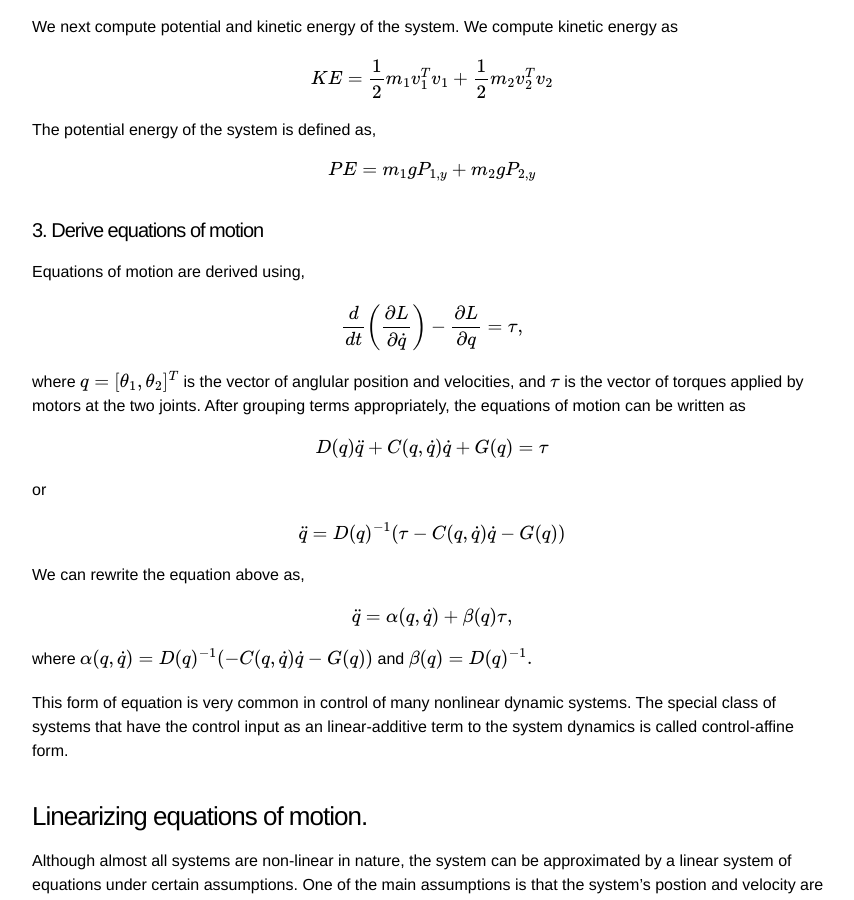
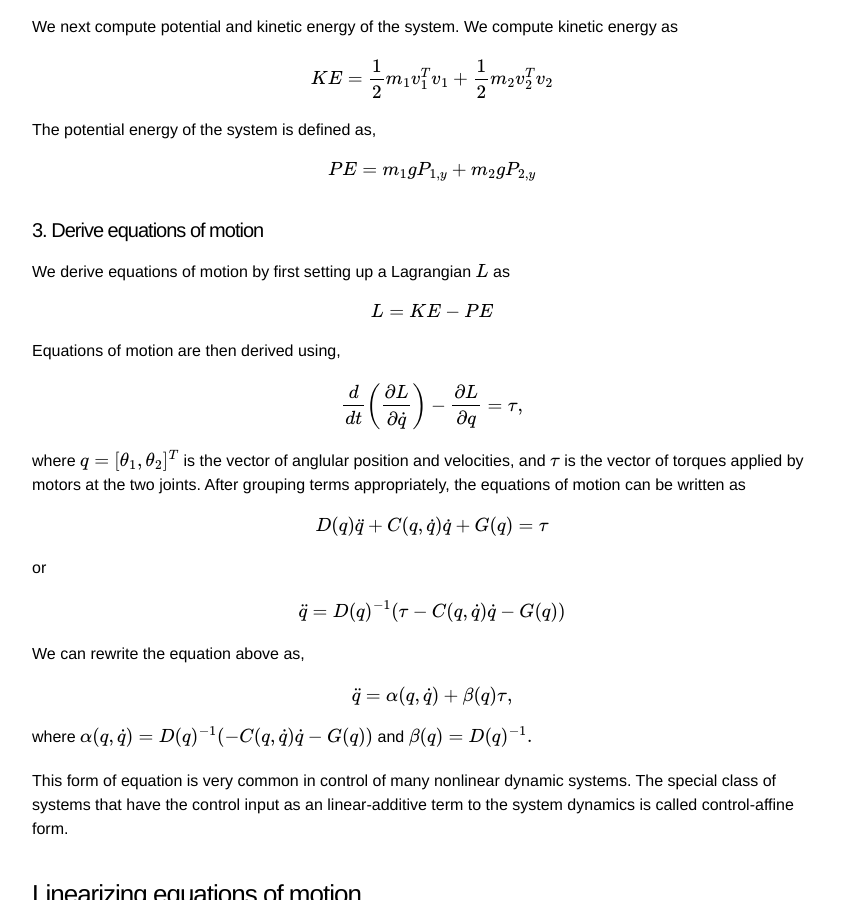
Before and after one commit to mec560sbu/mec560sbu.github.io, a Jekyll site: the page built from _posts/2016-08-30-2R_EOM_dynamics_example.markdown, in a window 1280 px wide and 900 px high, scrolled down 1827 px. Shown: the whole window, without its empty margins (208-1062 px from the left). Built offline with Jekyll 4.4.1, drawn with Linux system fonts in a browser that asks for light colours; formulas are drawn with MathJax 3; comment, search, counter and statistics services are not loaded.

Commit message:
added KE-PE

```diff
--- a/_posts/2016-08-30-2R_EOM_dynamics_example.markdown
+++ b/_posts/2016-08-30-2R_EOM_dynamics_example.markdown
@@ -54,7 +54,11 @@ $$ PE = m_1 g P_{1,y} + m_2 g P_{2,y} $$
 
 #### 3. Derive equations of motion
 
-Equations of motion are derived using,
+We derive equations of motion by first setting up a Lagrangian \\( L \\) as
+
+$$ L = KE - PE $$
+
+Equations of motion are then derived using,
 
 $$ \frac{d}{dt} \left( \frac{\partial L }{\partial \dot{q}} \right) -  \frac{\partial L }{\partial q} = \tau, $$
 
```
